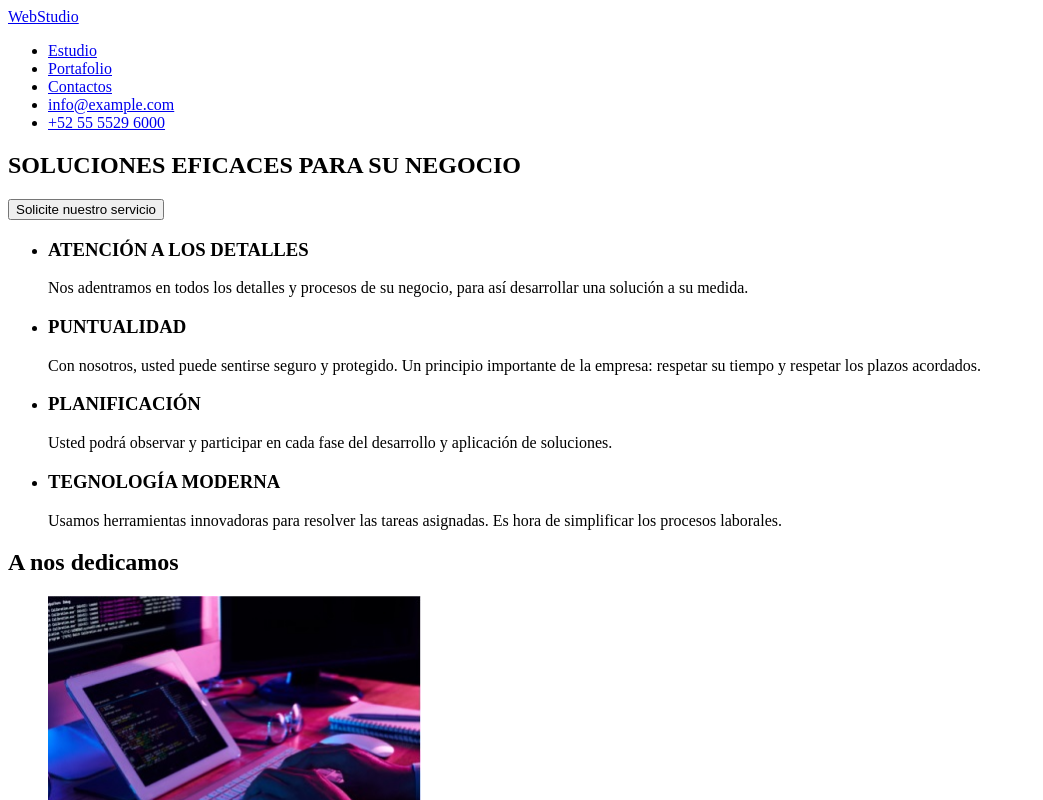
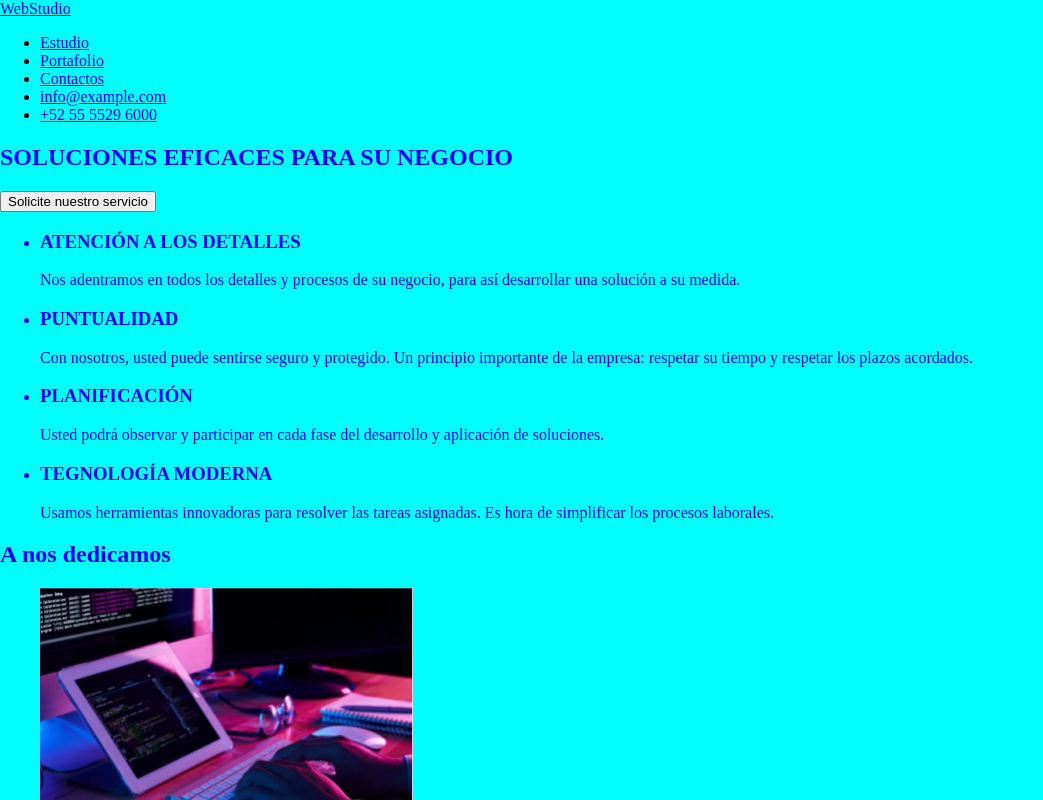
Before and after one commit to StivenAguirre/goit-markup-hw-01, a plain HTML site: page index.html in a window 1280 px wide. Shown: the top 800 px of the page, without its empty margins (0-1043 px from the left). Drawn offline with Linux system fonts and the light colour scheme.

Commit message:
modificaciones realizadas despues de la correccion

```diff
--- /dev/null
+++ b/css/styles.css
@@ -0,0 +1,13 @@
+body {
+  padding: 0;
+  margin: 0;
+  background-color: aqua;
+}
+
+a {
+  color: blue;
+}
+
+section {
+  color: blue;
+}
--- a/index.html
+++ b/index.html
@@ -4,7 +4,8 @@
     <meta charset="UTF-8" />
     <meta http-equiv="X-UA-Compatible" content="IE=edge" />
     <meta name="viewport" content="width=device-width, initial-scale=1.0" />
-    <title>Document</title>
+    <title>Tarea de Casa</title>
+    <link rel="stylesheet" href="css/styles.css" />
   </head>
   <body>
     <header>
```
